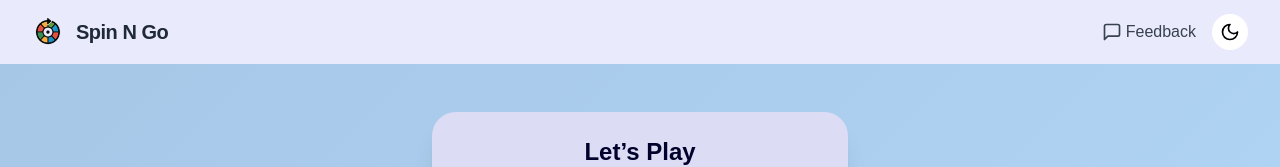
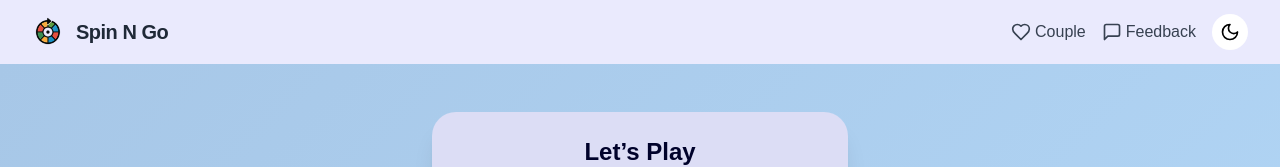
Before and after one commit to Thummar-harsh/spinngo, a React (Vite) app: page / in a window 1280 px wide. Shown: the top 167 px of the page. Built offline with nearby package versions, Linux system fonts and the light colour scheme.

Commit message:
add couple icon

```diff
--- a/index.html
+++ b/index.html
@@ -6,7 +6,7 @@
   <meta http-equiv="X-UA-Compatible" content="IE=edge" />
   <meta name="viewport" content="width=device-width, initial-scale=1.0" />
 
-  <title>Spin & Go | Office Spinner Game</title>
+  <title>Spin And Go | Office Spinner Game</title>
 
   <!-- Favicon -->
   <link rel="icon" type="image/png" href="/favicon.png" />
--- a/src/App.tsx
+++ b/src/App.tsx
@@ -60,7 +60,7 @@ function App() {
             <Route path="/Privacy" element={<Privacy />} /> {/* About Us page route */}
             <Route path="/disclaimer" element={<Disclaimer />} /> {/* About Us page route */}
             <Route path="/im18" element={<Im18 />} />
-            <Route path="/xnxx" element={<Im18 />} />
+            <Route path="/couple" element={<Im18 />} />
           </Routes>
         </main>
         <Footer />
--- a/src/components/Navbar.tsx
+++ b/src/components/Navbar.tsx
@@ -1,13 +1,27 @@
-import React from 'react';
-import { MessageSquare, Sun, Moon } from 'lucide-react';
+import React, { useState, useEffect } from 'react';
+import { MessageSquare, Sun, Moon, Heart, Monitor } from 'lucide-react';
 
-const Navbar = ({
-  isDark,
-  toggleDarkMode,
-}: {
+interface NavbarProps {
   isDark: boolean;
   toggleDarkMode: () => void;
-}) => {
+}
+
+const Navbar: React.FC<NavbarProps> = ({ isDark, toggleDarkMode }) => {
+  const [isCouple, setIsCouple] = useState<boolean>(() => {
+    const stored = localStorage.getItem('isCouple');
+    return stored === null ? true : JSON.parse(stored);
+  });
+
+  useEffect(() => {
+    localStorage.setItem('isCouple', JSON.stringify(isCouple));
+  }, [isCouple]);
+
+  const handleLinkClick = () => {
+    const url = isCouple ? '/couple' : '/';
+    window.open(url, '_self');
+    setIsCouple(!isCouple);
+  };
+
   return (
     <nav className="bg-[#eaeafd] dark:bg-gray-900 shadow-md transition-colors duration-300">
       <div className="max-w-7xl mx-auto px-4 sm:px-6 lg:px-8">
@@ -20,8 +34,18 @@ const Navbar = ({
             </span>
           </div>
 
-          {/* Feedback + Toggle */}
+          {/* Navigation Actions */}
           <div className="flex items-center gap-4">
+            {/* Toggle Button */}
+            <button
+              onClick={handleLinkClick}
+              className="flex items-center gap-1 text-gray-700 dark:text-gray-300 hover:text-[#6E52E4] dark:hover:text-[#A99BFF] transition transform hover:scale-105 duration-200"
+            >
+              {isCouple ? <Heart size={20} /> : <Monitor size={20} />}
+              <span className="hidden sm:inline font-medium">{isCouple ? 'Couple' : 'Home'}</span>
+            </button>
+
+            {/* Feedback Link */}
             <a
               href="https://forms.gle/p9wb8mi57UQF3vgu7"
               target="_blank"
@@ -32,6 +56,7 @@ const Navbar = ({
               <span className="hidden sm:inline font-medium">Feedback</span>
             </a>
 
+            {/* Dark Mode Toggle */}
             <button
               onClick={toggleDarkMode}
               className="p-2 rounded-full bg-white dark:bg-gray-700 hover:bg-gray-100 dark:hover:bg-gray-600 transition-all duration-300 focus:outline-none focus:ring-2 focus:ring-[#6E52E4] transform hover:scale-105"
```
